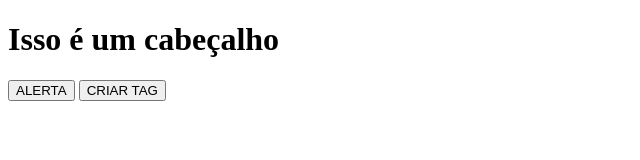
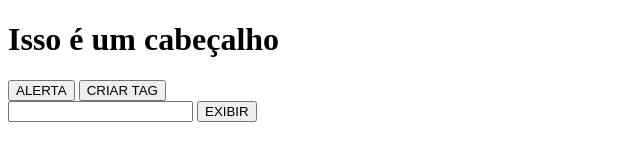
Before and after one commit to gleisonbt/ExemploJavaScript, a plain HTML site: page exemploJS.html in a window 1280 px wide. Shown: the whole page, without its empty margins (0-640 px from the left). Drawn offline with Linux system fonts and the light colour scheme.

Commit message:
add pegarValor function

```diff
--- a/exemploJS.html
+++ b/exemploJS.html
@@ -12,5 +12,11 @@
     <button onclick="alteraValorH1()">ALERTA</button>
     <button onclick="criarTagH2()">CRIAR TAG</button>
 
+
+    <form>
+        <input type="text" id="nome">
+        <button onclick="pegarValor()">EXIBIR</button>
+    </form>
+
 </body>
 </html>
--- a/script.js
+++ b/script.js
@@ -248,3 +248,7 @@
             document.getElementsByTagName("body")[0].appendChild(cabecalho2);
             document.getElementById("cabecalho2").innerHTML = "relou :)";
         }
+
+        function pegarValor(){
+            alert(document.getElementById("nome").value);
+        }
```
